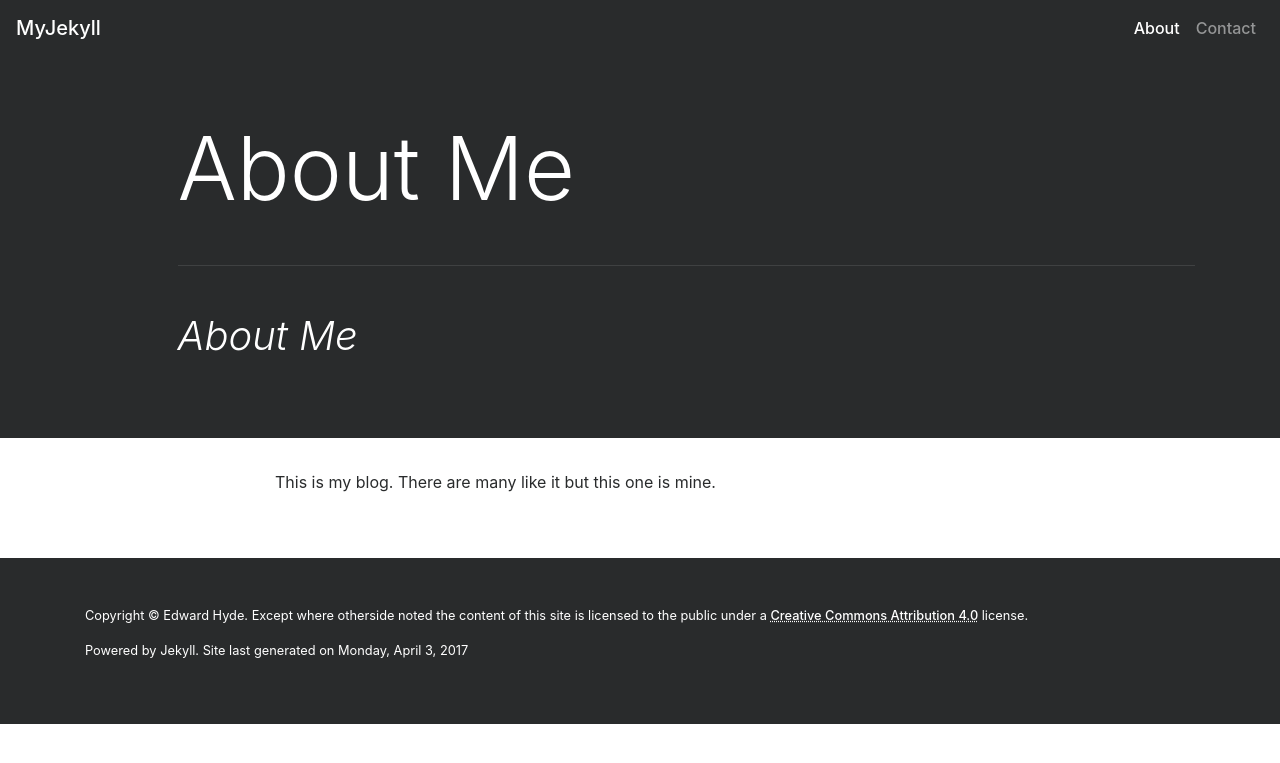
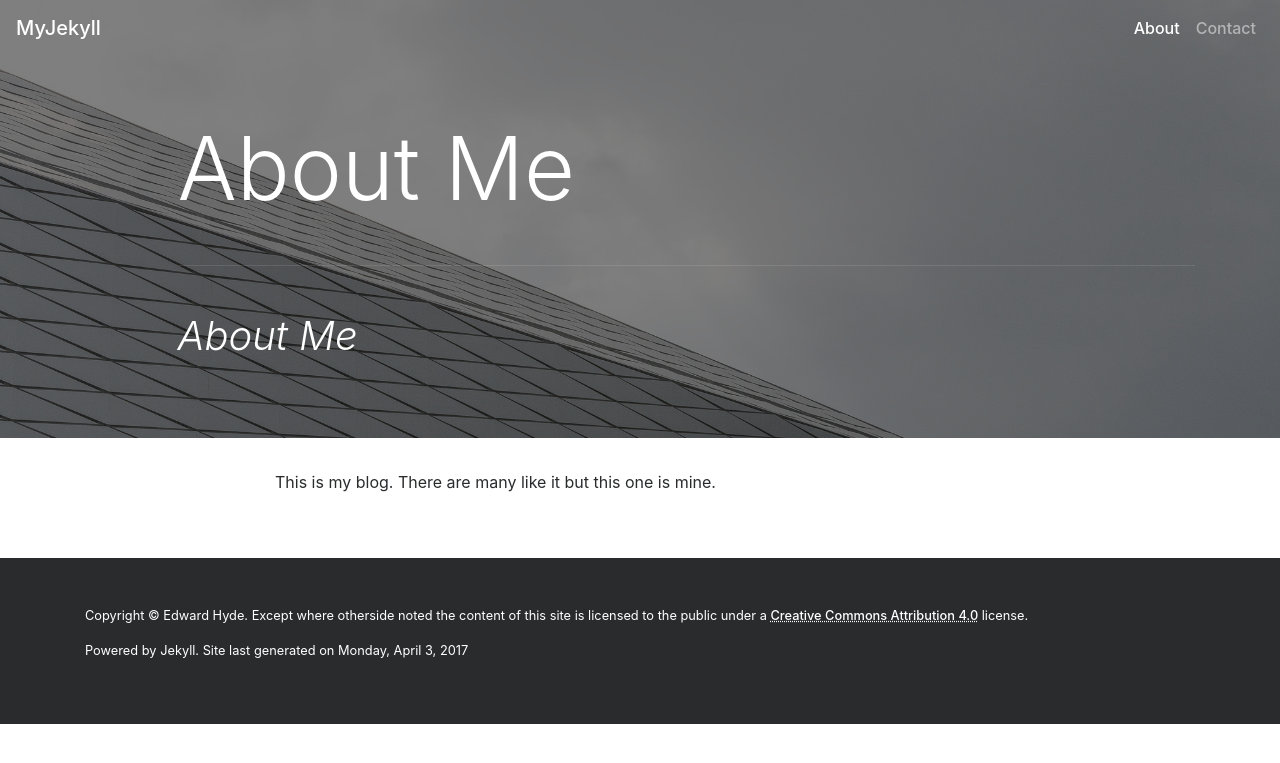
Before and after one commit to eToThePiIPower/bootstrap4jekyll, a Jekyll site: the page built from about.md, in a window 1280 px wide. Shown: the top 763 px of the page. Built offline with Jekyll 4.4.1, drawn with Linux system fonts in a browser that asks for light colours; nearby versions of some CDN libraries.

Commit message:
Add header images to pages and indices

```diff
--- a/_config.yml
+++ b/_config.yml
@@ -8,6 +8,10 @@ owner:
   bio:
     This is my blog. There are many like it but this
     one is mine.
+
+# A default header image
+header:
+  image: main.jpg
 
 # Default extension of new posts and pages
 post_ext: md
--- a/_layouts/index.html
+++ b/_layouts/index.html
@@ -3,7 +3,8 @@ layout: default
 ---
 <article class="index-content">
 
-  <header class="jumbotron jumbotron-fluid jumbotron-top bg-inverse text-white">
+  <header class="jumbotron jumbotron-fluid jumbotron-top bg-inverse text-white"
+          style="background-image: url('/images/headers/{{ site.header.image }}')">
     <div class="container">
       <h1 class="display-1">
         {{ site.title }}
--- a/_layouts/page.html
+++ b/_layouts/page.html
@@ -3,7 +3,13 @@ layout: default
 ---
 <article class="post-content">
 
-  <header class="jumbotron jumbotron-fluid jumbotron-top bg-inverse text-white">
+  {% if page.header %}
+  <header class="jumbotron jumbotron-fluid jumbotron-top bg-inverse text-white"
+          style="background-image: url('/images/headers/{{ page.header.image }}')">
+  {% else %}
+  <header class="jumbotron jumbotron-fluid jumbotron-top bg-inverse text-white"
+          style="background-image: url('/images/headers/{{ site.header.image }}')">
+  {% endif %}
     <div class="container">
       <h1 class="display-2 offset-md-1">
         {{ page.title }}
--- a/css/site.css
+++ b/css/site.css
@@ -81,3 +81,14 @@ a {
 .site-footer a {
   color: white;
 }
+
+@media (min-width: 992px) {
+  .navbar-inverse {
+    background-color: transparent!important;
+  }
+  .jumbotron-top {
+    background-size: cover;
+    margin-top: -3.5rem;
+    padding-top: 7.5rem;
+  }
+}
```
Also changed, not shown: images/headers/main.jpg (added).
